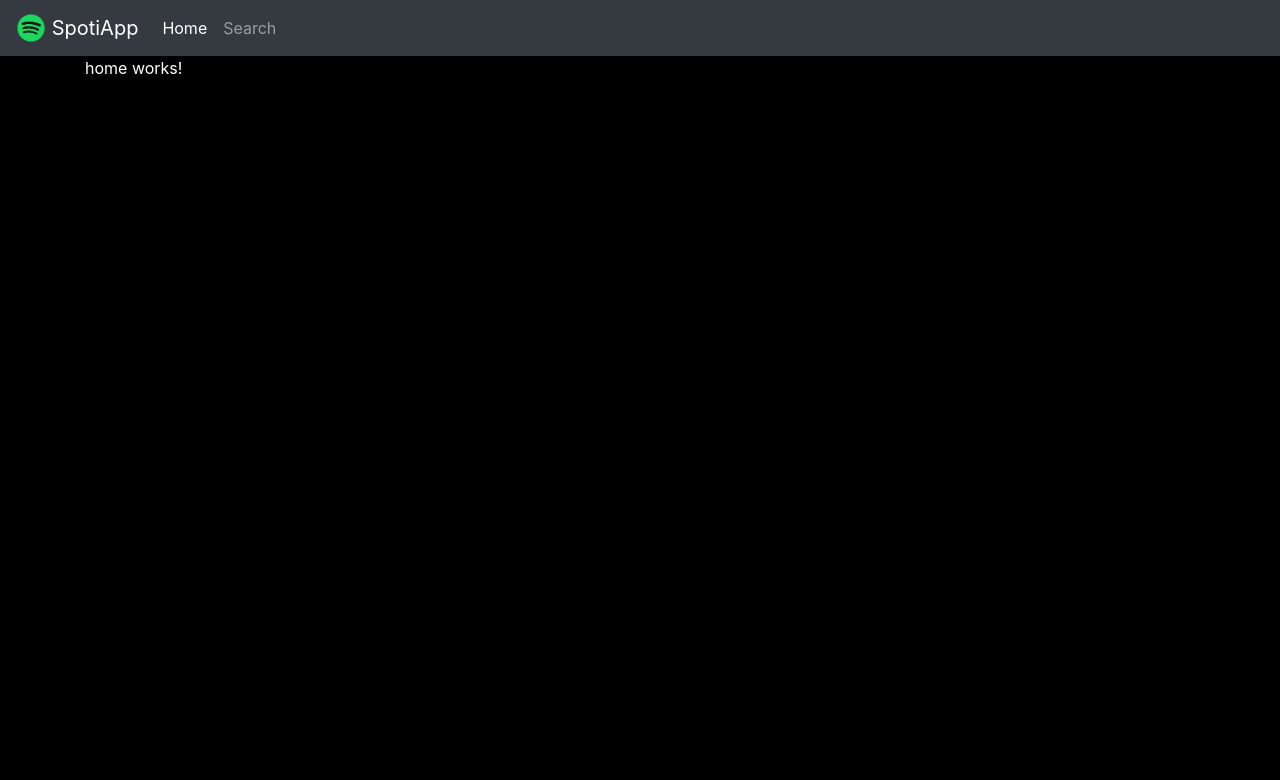
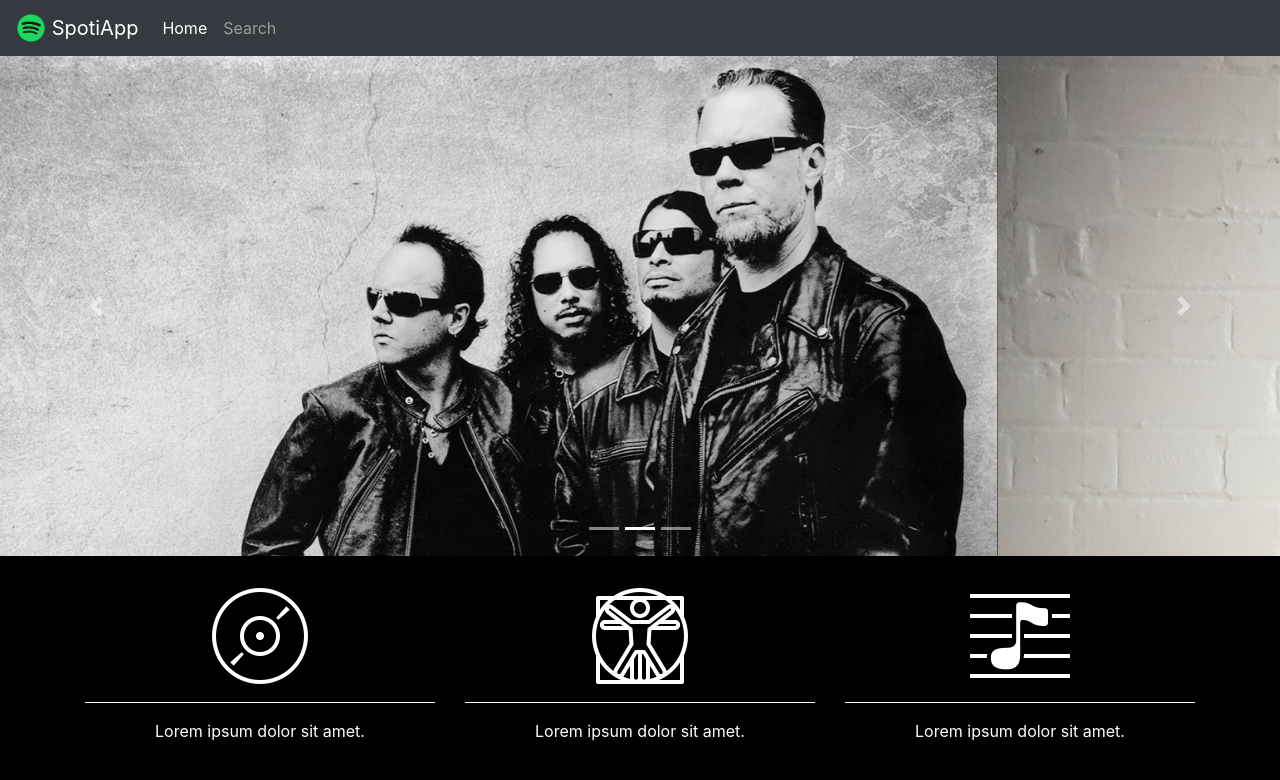
Before and after one commit to difagume/spotiApp, an Angular app: page /#/home in a window 1280 px wide. Shown: the top 780 px of the page. Built offline with nearby package versions, Linux system fonts and the light colour scheme.

Commit message:
Slideshow y detalles en el HomeComponent

```diff
--- a/src/app/app.component.html
+++ b/src/app/app.component.html
@@ -1,6 +1,7 @@
 <app-navbar></app-navbar>
 
-<div class="container">
-  <!-- Se define las rutas -->
-  <router-outlet></router-outlet>
-</div>
+<!-- Se define las rutas -->
+<router-outlet></router-outlet>
+<!-- <div class="container">
+
+</div> -->
--- a/src/app/components/home/home.component.html
+++ b/src/app/components/home/home.component.html
@@ -1,3 +1,49 @@
-<p>
-  home works!
-</p>
+<div id="carouselExampleIndicators" class="carousel slide" data-ride="carousel">
+  <ol class="carousel-indicators">
+    <li data-target="#carouselExampleIndicators" data-slide-to="0" class="active"></li>
+    <li data-target="#carouselExampleIndicators" data-slide-to="1"></li>
+    <li data-target="#carouselExampleIndicators" data-slide-to="2"></li>
+  </ol>
+  <div class="carousel-inner">
+    <div class="carousel-item active">
+      <img class="d-block w-100" src="assets/img/slide-1.jpg" alt="First slide">
+    </div>
+    <div class="carousel-item">
+      <img class="d-block w-100" src="assets/img/slide-2.jpg" alt="Second slide">
+    </div>
+    <div class="carousel-item">
+      <img class="d-block w-100" src="assets/img/slide-3.jpg" alt="Third slide">
+    </div>
+  </div>
+  <a class="carousel-control-prev" href="#carouselExampleIndicators" role="button" data-slide="prev">
+    <span class="carousel-control-prev-icon" aria-hidden="true"></span>
+    <span class="sr-only">Previous</span>
+  </a>
+  <a class="carousel-control-next" href="#carouselExampleIndicators" role="button" data-slide="next">
+    <span class="carousel-control-next-icon" aria-hidden="true"></span>
+    <span class="sr-only">Next</span>
+  </a>
+</div>
+
+<div class="container top30">
+  <div class="row">
+    <div class="col-md-4 text-center">
+      <img src="assets/img/album.png">
+      <hr> Lorem ipsum dolor sit amet.
+
+    </div>
+
+    <div class="col-md-4 text-center">
+      <img src="assets/img/artist.png">
+      <hr> Lorem ipsum dolor sit amet.
+
+    </div>
+
+    <div class="col-md-4 text-center">
+      <img src="assets/img/music.png">
+      <hr> Lorem ipsum dolor sit amet.
+
+    </div>
+  </div>
+
+</div>
--- a/src/styles.css
+++ b/src/styles.css
@@ -6,6 +6,10 @@
 
 hr{
   border-color: white;
+}
+
+.top30{
+  margin-top: 30px;
 }
 
 .jumbotron{
```
